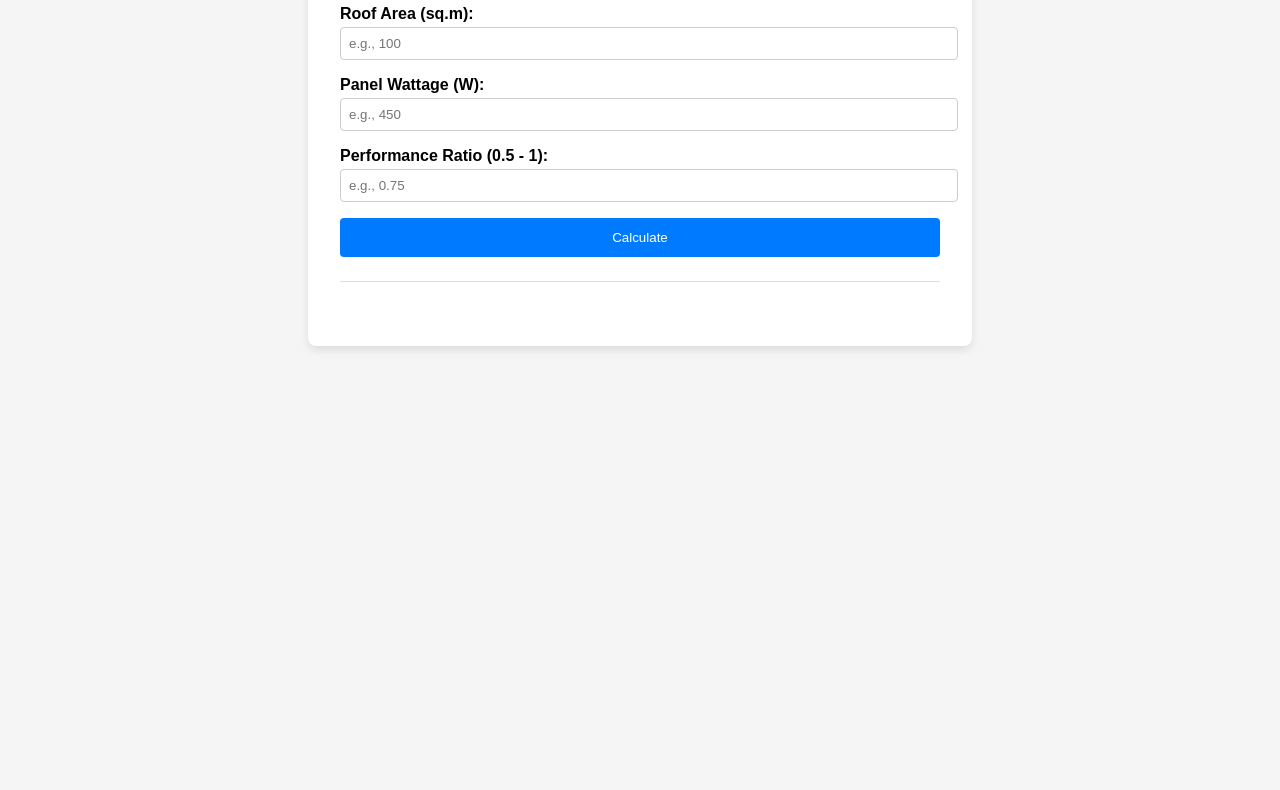
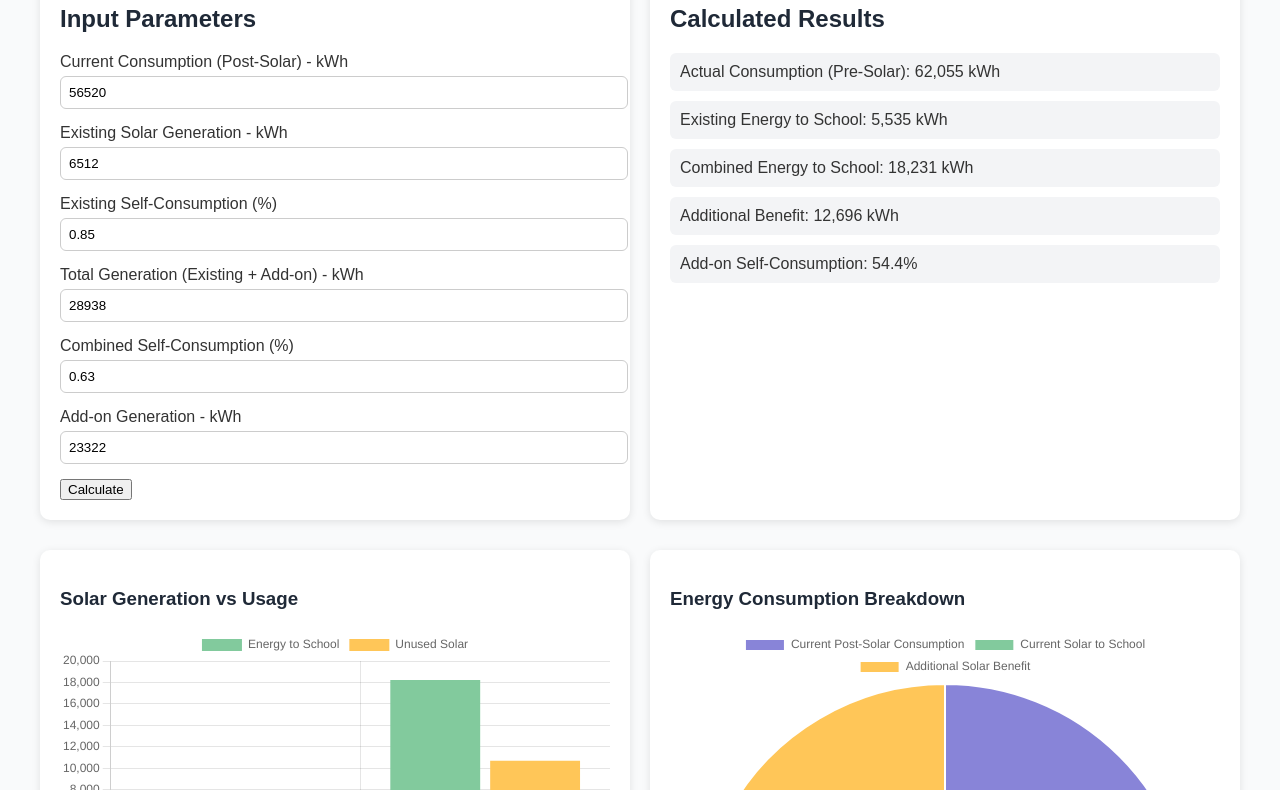
Before and after one commit to himshaz/hs-sfs, a plain HTML site: page index.html in a window 1280 px wide. Shown: the part 135-925 px from the top of the page. Before the commit the page ends 800 px from the top, so only its background shows below. Drawn offline with nearby package versions, Linux system fonts and the light colour scheme.

Commit message:
Updated hs  index.html

```diff
--- a/index.html
+++ b/index.html
@@ -1,134 +1,209 @@
-
 <!DOCTYPE html>
 <html lang="en">
 <head>
-  <meta charset="UTF-8" />
-  <meta name="viewport" content="width=device-width, initial-scale=1.0"/>
-  <title>Solar Potential Calculator</title>
+  <meta charset="UTF-8">
+  <title>Solar Scenario Calculator</title>
+  <script src="https://cdn.jsdelivr.net/npm/chart.js"></script>
   <style>
     body {
-      font-family: Arial, sans-serif;
-      padding: 2rem;
-      background-color: #f5f5f5;
+      font-family: sans-serif;
+      background: #f9fafb;
+      margin: 0;
+      padding: 20px;
+      color: #333;
+    }
+    h1, h2, h3 {
+      color: #1f2937;
     }
     .container {
-      max-width: 600px;
+      max-width: 1200px;
+      margin: auto;
+    }
+    .grid {
+      display: grid;
+      grid-template-columns: 1fr 1fr;
+      gap: 20px;
+    }
+    .card {
       background: white;
-      padding: 2rem;
-      margin: auto;
-      border-radius: 8px;
-      box-shadow: 0 4px 8px rgba(0,0,0,0.1);
-    }
-    h2 {
-      text-align: center;
+      padding: 20px;
+      border-radius: 10px;
+      box-shadow: 0 2px 8px rgba(0,0,0,0.1);
     }
     label {
-      font-weight: bold;
+      font-weight: 500;
     }
-    input {
+    input[type=number] {
       width: 100%;
-      padding: 0.5rem;
-      margin-top: 0.25rem;
-      margin-bottom: 1rem;
+      padding: 8px;
+      margin-top: 5px;
+      margin-bottom: 15px;
       border: 1px solid #ccc;
-      border-radius: 4px;
-    }
-    button {
-      padding: 0.75rem 1rem;
-      background-color: #007bff;
-      color: white;
-      border: none;
-      border-radius: 4px;
-      cursor: pointer;
-      width: 100%;
-    }
-    button:hover {
-      background-color: #0056b3;
+      border-radius: 6px;
     }
     .result {
-      margin-top: 1.5rem;
-      padding-top: 1rem;
-      border-top: 1px solid #ddd;
+      background: #f3f4f6;
+      padding: 10px;
+      border-radius: 6px;
+      margin-bottom: 10px;
     }
-    #chart {
-      margin-top: 1rem;
+    canvas {
+      max-width: 100%;
+    }
+    @media (max-width: 768px) {
+      .grid {
+        grid-template-columns: 1fr;
+      }
     }
   </style>
 </head>
 <body>
   <div class="container">
-    <h2>Solar Potential Calculator</h2>
-    <label for="roofArea">Roof Area (sq.m):</label>
-    <input type="number" id="roofArea" placeholder="e.g., 100" />
+    <h1>Solar Scenario Calculator</h1>
+    <div class="grid">
+      <!-- Input Panel -->
+      <div class="card">
+        <h2>Input Parameters</h2>
+        <label>Current Consumption (Post-Solar) - kWh</label>
+        <input type="number" id="consumptionPostSolar" value="56520">
 
-    <label for="panelWatt">Panel Wattage (W):</label>
-    <input type="number" id="panelWatt" placeholder="e.g., 450" />
+        <label>Existing Solar Generation - kWh</label>
+        <input type="number" id="existingSolarGen" value="6512">
 
-    <label for="performanceRatio">Performance Ratio (0.5 - 1):</label>
-    <input type="number" id="performanceRatio" step="0.01" min="0.5" max="1" placeholder="e.g., 0.75" />
+        <label>Existing Self-Consumption (%)</label>
+        <input type="number" id="existingSelfConsumption" step="0.01" min="0" max="1" value="0.85">
 
-    <button onclick="calculate()">Calculate</button>
+        <label>Total Generation (Existing + Add-on) - kWh</label>
+        <input type="number" id="totalGeneration" value="28938">
 
-    <div class="result" id="results"></div>
-    <div id="chart"></div>
+        <label>Combined Self-Consumption (%)</label>
+        <input type="number" id="combinedSelfConsumption" step="0.01" min="0" max="1" value="0.63">
+
+        <label>Add-on Generation - kWh</label>
+        <input type="number" id="addOnGeneration" value="23322">
+
+        <button onclick="calculateAndRender()">Calculate</button>
+      </div>
+
+      <!-- Result Panel -->
+      <div class="card">
+        <h2>Calculated Results</h2>
+        <div class="result" id="result_actualConsumptionPreSolar"></div>
+        <div class="result" id="result_existingEnergyToSchool"></div>
+        <div class="result" id="result_combinedEnergyToSchool"></div>
+        <div class="result" id="result_additionalBenefit"></div>
+        <div class="result" id="result_addOnSelfConsumption"></div>
+      </div>
+    </div>
+
+    <!-- Charts -->
+    <div class="grid" style="margin-top: 30px;">
+      <div class="card">
+        <h3>Solar Generation vs Usage</h3>
+        <canvas id="barChart"></canvas>
+      </div>
+      <div class="card">
+        <h3>Energy Consumption Breakdown</h3>
+        <canvas id="pieChart"></canvas>
+      </div>
+    </div>
   </div>
 
-  <!-- React + ReactDOM + Recharts from CDN -->
-  <script src="https://unpkg.com/react@18/umd/react.development.js" crossorigin></script>
-  <script src="https://unpkg.com/react-dom@18/umd/react-dom.development.js" crossorigin></script>
-  <script src="https://unpkg.com/recharts/umd/Recharts.min.js"></script>
+  <script>
+    let barChart, pieChart;
 
-  <script type="text/javascript">
-    const { useState, useEffect } = React;
-    const { BarChart, Bar, XAxis, YAxis, Tooltip, CartesianGrid, ResponsiveContainer } = Recharts;
+    function calculateAndRender() {
+      const inputs = {
+        consumptionPostSolar: parseFloat(document.getElementById('consumptionPostSolar').value),
+        existingSolarGen: parseFloat(document.getElementById('existingSolarGen').value),
+        existingSelfConsumption: parseFloat(document.getElementById('existingSelfConsumption').value),
+        totalGeneration: parseFloat(document.getElementById('totalGeneration').value),
+        combinedSelfConsumption: parseFloat(document.getElementById('combinedSelfConsumption').value),
+        addOnGeneration: parseFloat(document.getElementById('addOnGeneration').value),
+      };
 
-    function calculateSolar(roofArea, panelWatt, performanceRatio) {
-      const panelArea = 2; // m² per panel
-      const panels = Math.floor(roofArea / panelArea);
-      const capacityKW = (panels * panelWatt) / 1000;
-      const monthlyKWh = Array.from({ length: 12 }, (_, i) => {
-        const irradiance = [85, 95, 120, 135, 140, 145, 150, 140, 120, 100, 90, 80][i];
-        return +(capacityKW * irradiance * performanceRatio).toFixed(2);
+      const existingEnergyToSchool = inputs.existingSolarGen * inputs.existingSelfConsumption;
+      const actualConsumptionPreSolar = inputs.consumptionPostSolar + existingEnergyToSchool;
+      const combinedEnergyToSchool = inputs.totalGeneration * inputs.combinedSelfConsumption;
+      const additionalBenefit = combinedEnergyToSchool - existingEnergyToSchool;
+      const addOnSelfConsumption = inputs.addOnGeneration > 0 ? additionalBenefit / inputs.addOnGeneration : 0;
+
+      // Show results
+      document.getElementById("result_actualConsumptionPreSolar").innerText = `Actual Consumption (Pre-Solar): ${Math.round(actualConsumptionPreSolar).toLocaleString()} kWh`;
+      document.getElementById("result_existingEnergyToSchool").innerText = `Existing Energy to School: ${Math.round(existingEnergyToSchool).toLocaleString()} kWh`;
+      document.getElementById("result_combinedEnergyToSchool").innerText = `Combined Energy to School: ${Math.round(combinedEnergyToSchool).toLocaleString()} kWh`;
+      document.getElementById("result_additionalBenefit").innerText = `Additional Benefit: ${Math.round(additionalBenefit).toLocaleString()} kWh`;
+      document.getElementById("result_addOnSelfConsumption").innerText = `Add-on Self-Consumption: ${(addOnSelfConsumption * 100).toFixed(1)}%`;
+
+      // Bar Chart Data
+      const barData = {
+        labels: ['Current System', 'Combined System'],
+        datasets: [
+          {
+            label: 'Energy to School',
+            data: [existingEnergyToSchool, combinedEnergyToSchool],
+            backgroundColor: '#82ca9d'
+          },
+          {
+            label: 'Unused Solar',
+            data: [
+              inputs.existingSolarGen - existingEnergyToSchool,
+              inputs.totalGeneration - combinedEnergyToSchool
+            ],
+            backgroundColor: '#ffc658'
+          }
+        ]
+      };
+
+      // Pie Chart Data
+      const pieData = {
+        labels: ['Current Post-Solar Consumption', 'Current Solar to School', 'Additional Solar Benefit'],
+        datasets: [{
+          data: [
+            inputs.consumptionPostSolar,
+            existingEnergyToSchool,
+            additionalBenefit
+          ],
+          backgroundColor: ['#8884d8', '#82ca9d', '#ffc658']
+        }]
+      };
+
+      // Render/Update Bar Chart
+      if (barChart) barChart.destroy();
+      barChart = new Chart(document.getElementById('barChart'), {
+        type: 'bar',
+        data: barData,
+        options: {
+          responsive: true,
+          plugins: {
+            tooltip: {
+              callbacks: {
+                label: ctx => `${ctx.dataset.label}: ${ctx.parsed.y.toLocaleString()} kWh`
+              }
+            }
+          }
+        }
       });
-      return { capacityKW: +capacityKW.toFixed(2), monthlyKWh };
+
+      // Render/Update Pie Chart
+      if (pieChart) pieChart.destroy();
+      pieChart = new Chart(document.getElementById('pieChart'), {
+        type: 'pie',
+        data: pieData,
+        options: {
+          responsive: true,
+          plugins: {
+            tooltip: {
+              callbacks: {
+                label: ctx => `${ctx.label}: ${ctx.parsed.toLocaleString()} kWh`
+              }
+            }
+          }
+        }
+      });
     }
 
-    function calculate() {
-      const roofArea = parseFloat(document.getElementById('roofArea').value);
-      const panelWatt = parseFloat(document.getElementById('panelWatt').value);
-      const performanceRatio = parseFloat(document.getElementById('performanceRatio').value);
-
-      if (!roofArea || !panelWatt || !performanceRatio || performanceRatio > 1 || performanceRatio < 0.5) {
-        alert("Please enter valid values.");
-        return;
-      }
-
-      const result = calculateSolar(roofArea, panelWatt, performanceRatio);
-      const resultsDiv = document.getElementById('results');
-      resultsDiv.innerHTML = `
-        <p><strong>Estimated System Size:</strong> ${result.capacityKW} kW</p>
-        <p><strong>Estimated Monthly Generation (kWh):</strong></p>
-      `;
-
-      // Render the chart
-      const data = result.monthlyKWh.map((kWh, i) => ({
-        name: ['Jan','Feb','Mar','Apr','May','Jun','Jul','Aug','Sep','Oct','Nov','Dec'][i],
-        kWh
-      }));
-
-      ReactDOM.render(
-        React.createElement(ResponsiveContainer, { width: '100%', height: 300 },
-          React.createElement(BarChart, { data },
-            React.createElement(CartesianGrid, { strokeDasharray: "3 3" }),
-            React.createElement(XAxis, { dataKey: "name" }),
-            React.createElement(YAxis, {}),
-            React.createElement(Tooltip, {}),
-            React.createElement(Bar, { dataKey: "kWh", fill: "#007bff" })
-          )
-        ),
-        document.getElementById('chart')
-      );
-    }
+    window.onload = calculateAndRender;
   </script>
 </body>
 </html>
```
